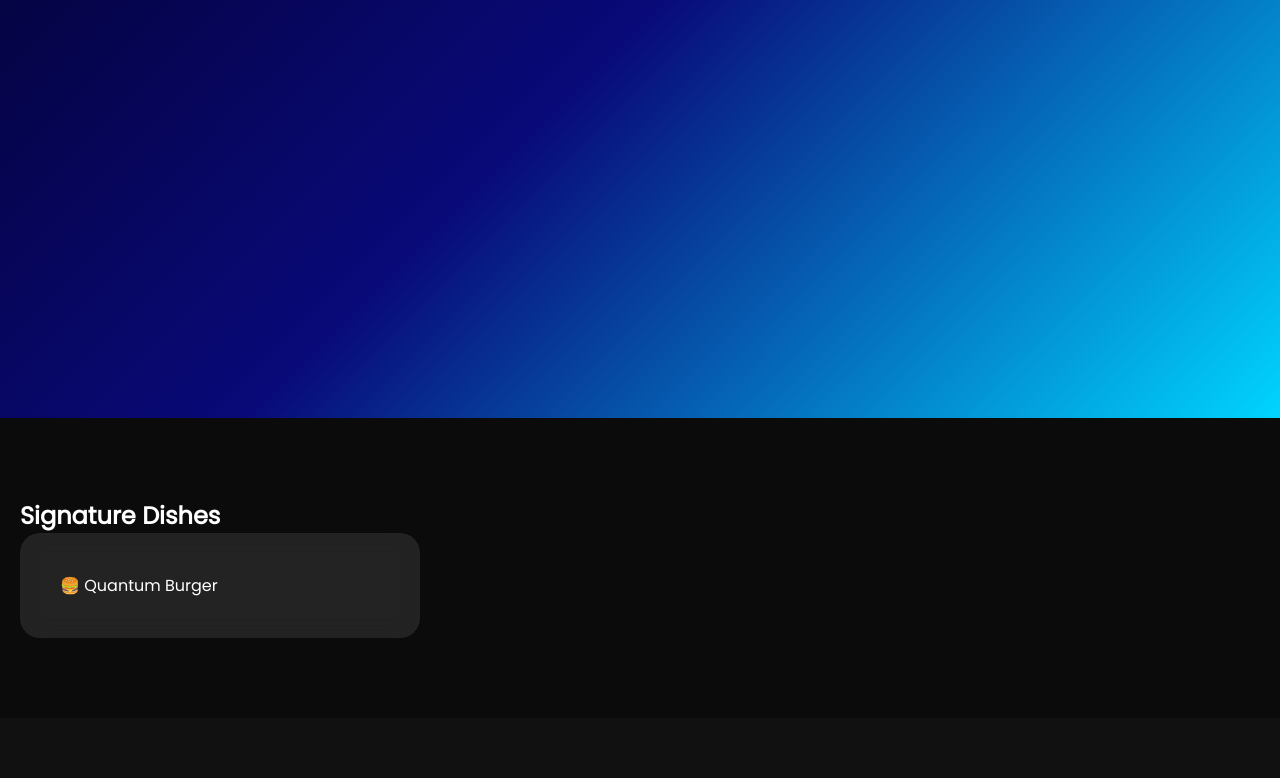
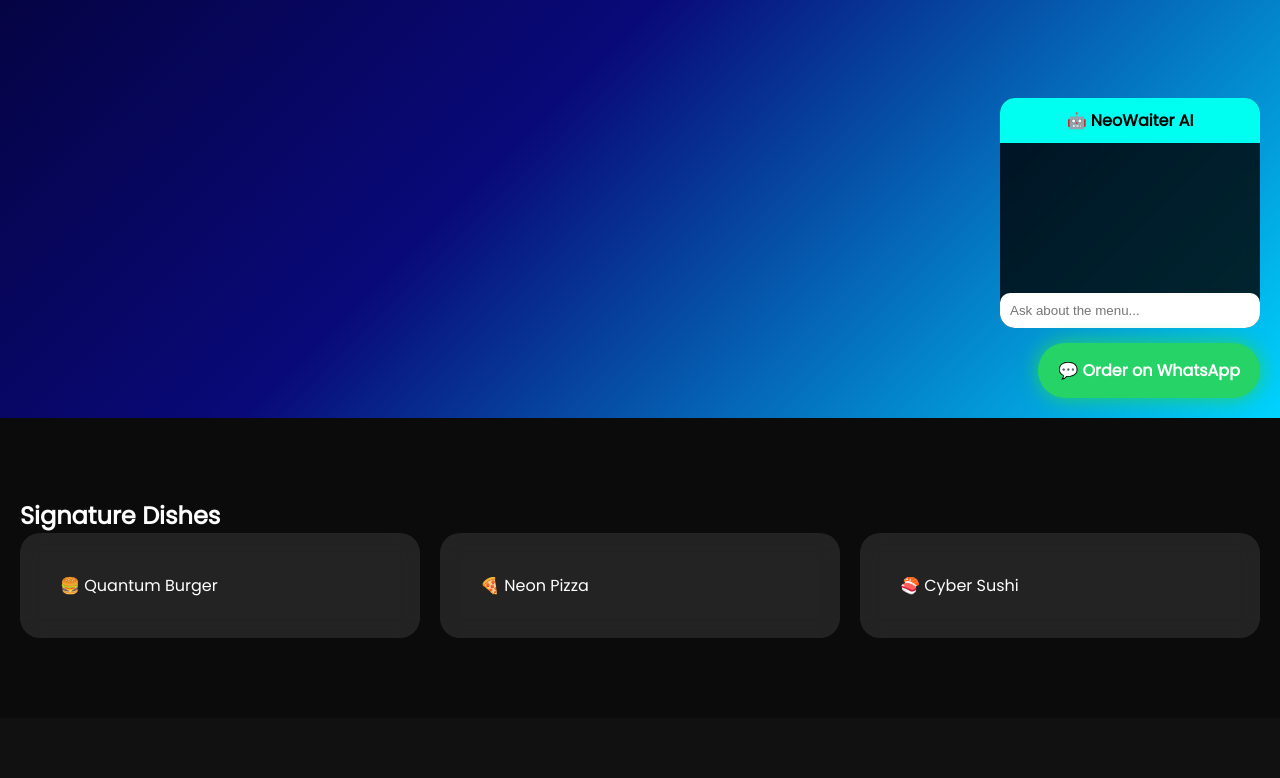
Before and after one commit to Nelson-Einstein/neo-restaurant-1, a plain HTML site: page index.html in a window 1280 px wide. Shown: the part 382-1160 px from the top of the page. Drawn offline with nearby package versions, Linux system fonts and the light colour scheme.

Commit message:
Add files via upload

```diff
--- a/index.html
+++ b/index.html
@@ -52,12 +52,24 @@
     <button>Place Order</button>
   </form>
 </section>
-
+<button onclick="alert('Payment system coming soon!')">
+  💳 Pay Online
+</button>
 <footer id="contact">
   <p>📍 Akosombo • 📞 024-XXX-XXXX</p>
   <p>© 2025 NeoBite Restaurant</p>
 </footer>
 
 <script src="script.js"></script>
+<div class="chatbot">
+  <div class="chat-header">🤖 NeoWaiter AI</div>
+  <div class="chat-body" id="chatBody"></div>
+  <input type="text" id="chatInput" placeholder="Ask about the menu...">
+</div>
 </body>
 </html>
+<a href="https://wa.me/233245440733?text=Hello%20I%20want%20to%20order%20food"
+   class="whatsapp-btn"
+   target="_blank">
+   💬 Order on WhatsApp
+</a>
--- a/script.js
+++ b/script.js
@@ -1,16 +1,33 @@
 // Smooth scroll
-document.getElementById("menuBtn").onclick = () => {
+document.getElementById("menuBtn")?.addEventListener("click", () => {
   document.getElementById("menu").scrollIntoView({ behavior: "smooth" });
-};
+});
 
-// GSAP animations
-gsap.from(".logo", { y: -50, opacity: 0, duration: 1 });
-gsap.from(".hero-text h2", { x: -100, opacity: 0, duration: 1.2 });
-gsap.from(".hero-text p", { x: 100, opacity: 0, duration: 1.2 });
-gsap.from("button", { scale: 0, duration: 1, delay: 0.5 });
-gsap.from(".card", {
-  scrollTrigger: ".menu",
-  y: 50,
-  opacity: 0,
-  stagger: 0.3
-});
+// Chatbot logic
+const chatInput = document.getElementById("chatInput");
+const chatBody = document.getElementById("chatBody");
+
+if (chatInput && chatBody) {
+  chatInput.addEventListener("keypress", function (e) {
+    if (e.key === "Enter" && chatInput.value.trim() !== "") {
+      const msg = chatInput.value;
+
+      chatBody.innerHTML += `<p><b>You:</b> ${msg}</p>`;
+      chatInput.value = "";
+
+      fetch("http://127.0.0.1:5000/chat", {
+        method: "POST",
+        headers: { "Content-Type": "application/json" },
+        body: JSON.stringify({ message: msg })
+      })
+      .then(res => res.json())
+      .then(data => {
+        chatBody.innerHTML += `<p><b>AI:</b> ${data.reply}</p>`;
+        chatBody.scrollTop = chatBody.scrollHeight;
+      })
+      .catch(() => {
+        chatBody.innerHTML += `<p><b>AI:</b> (Backend not running)</p>`;
+      });
+    }
+  });
+}
--- a/style.css
+++ b/style.css
@@ -116,3 +116,47 @@ footer {
     font-size: 2.5rem;
   }
 }
+.whatsapp-btn {
+  position: fixed;
+  bottom: 20px;
+  right: 20px;
+  background: #25D366;
+  color: white;
+  padding: 15px 20px;
+  border-radius: 50px;
+  text-decoration: none;
+  font-weight: bold;
+  box-shadow: 0 0 20px #25D366;
+  z-index: 999;
+}
+.chatbot {
+  position: fixed;
+  bottom: 90px;
+  right: 20px;
+  width: 260px;
+  background: rgba(0,0,0,0.8);
+  backdrop-filter: blur(10px);
+  border-radius: 15px;
+  overflow: hidden;
+}
+
+.chat-header {
+  background: #00fff0;
+  color: #000;
+  padding: 10px;
+  text-align: center;
+  font-weight: bold;
+}
+
+.chat-body {
+  height: 150px;
+  padding: 10px;
+  overflow-y: auto;
+  font-size: 14px;
+}
+
+.chatbot input {
+  width: 100%;
+  border: none;
+  padding: 10px;
+}
```
